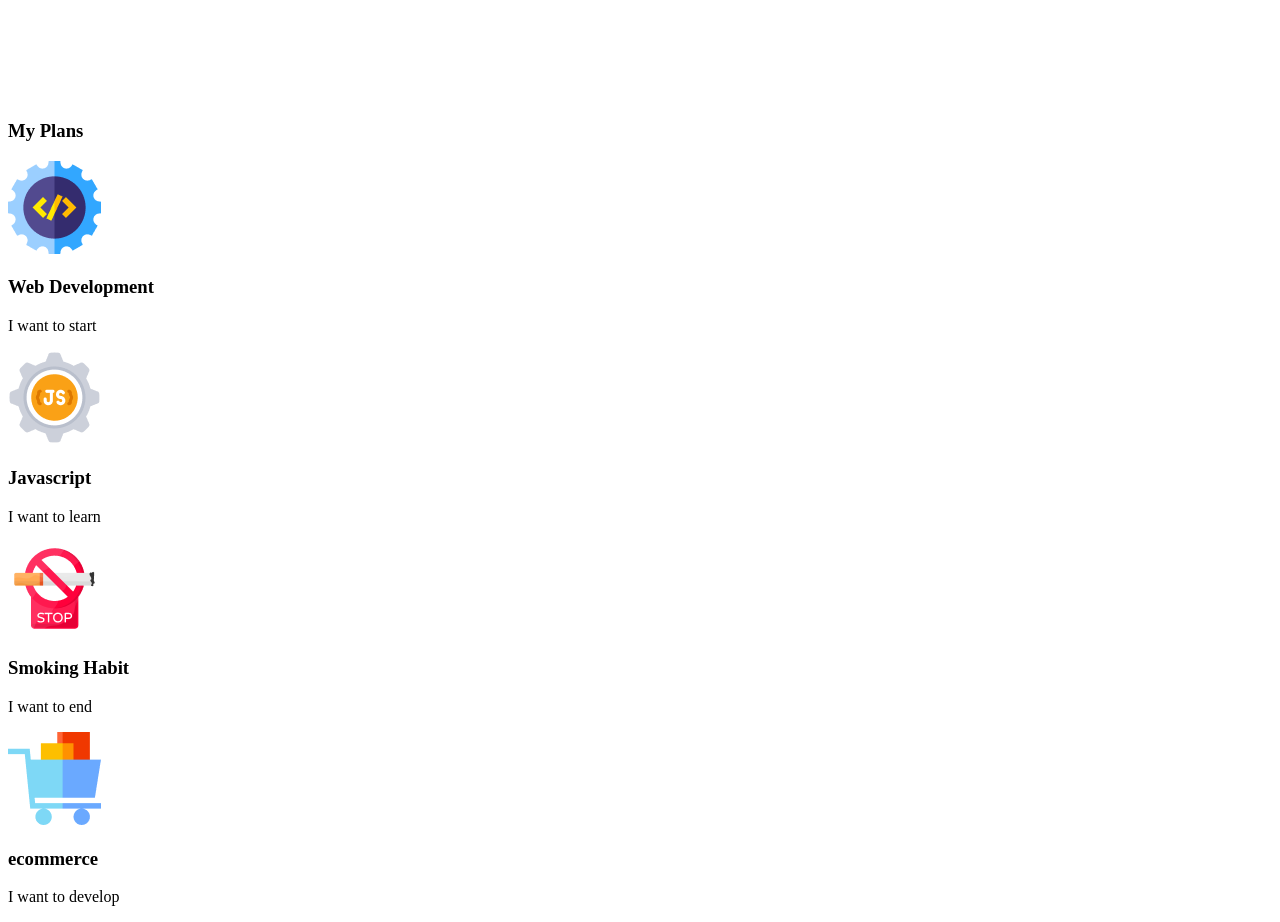
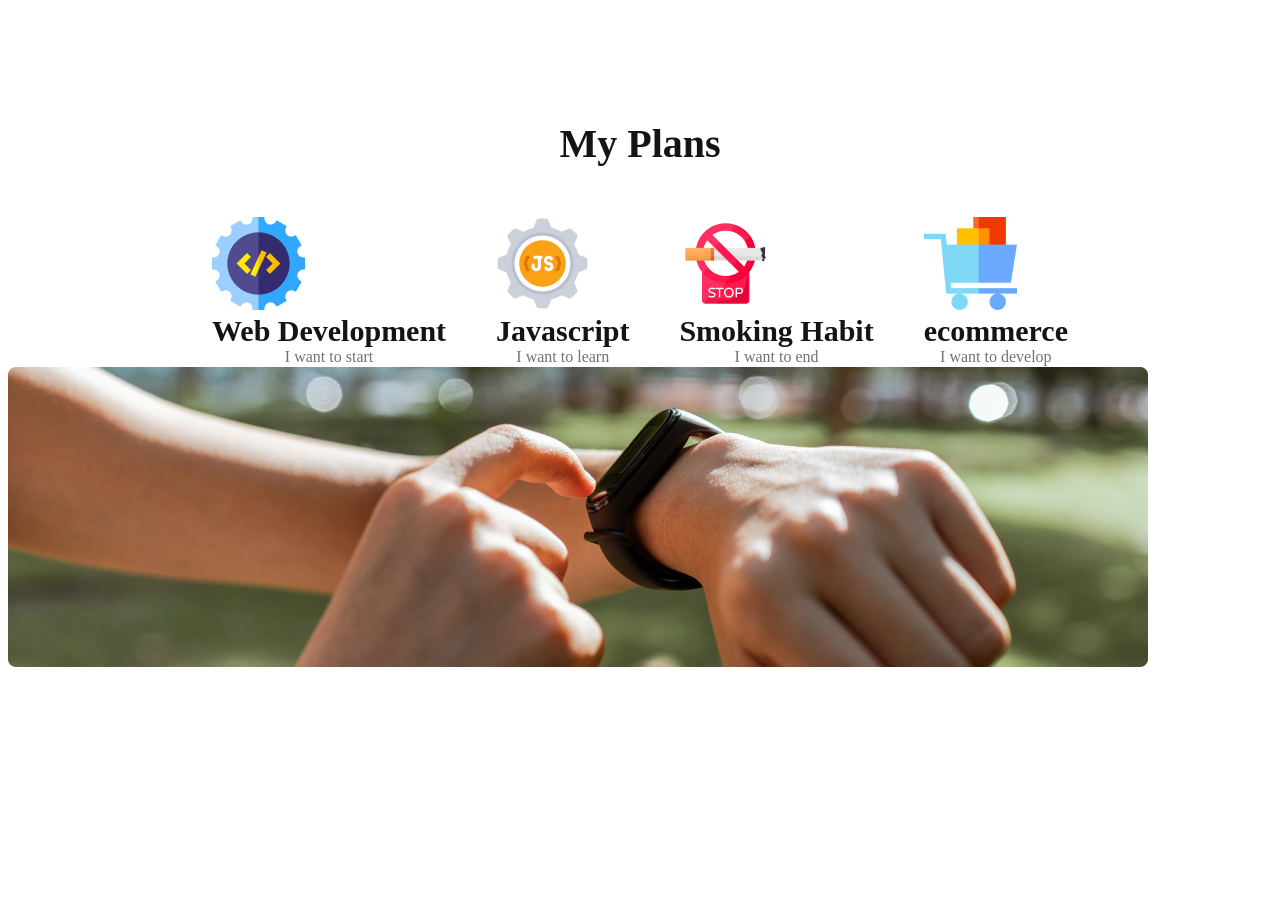
Before and after one commit to Mohammad-imran75/new-year-portfolio, a plain HTML site: page index.html in a window 1280 px wide. Shown: the part 1640-2562 px from the top of the page. After the commit the page ends 2319 px from the top, so only its background shows below. Drawn offline with Linux system fonts and the light colour scheme.

Commit message:
main section completed

```diff
--- a/index.html
+++ b/index.html
@@ -37,7 +37,8 @@
             </div>
         </section>
         <section class="my-plans">
-            <h3 class="my-plan-title">My Plans</h3>
+            <h3 id="my-plan-title">My Plans</h3>
+            <div class="my-plan-content">
         <div class="skill">
             <img src="images/icons/web.png" alt="">
             <h3 class="skill-title">Web Development</h3>
@@ -58,11 +59,13 @@
             <h3 class="skill-title">ecommerce</h3>
             <p class="skill-title-description">I want to develop</p>
         </div>
-
+    </div>
         </section>
     </main>
     <footer>
-
+        <div class="footer-section">
+            <img src="images/watch.png" alt="">
+        </div>
     </footer>
 </body>
 </html>
--- a/styles/year.css
+++ b/styles/year.css
@@ -79,3 +79,30 @@
 .failure-item{
     margin-top: 370px;
 }
+#my-plan-title{
+    font-size: 40px;
+    font-weight: 700;
+    color: #151414;
+    text-align: center;
+}
+.my-plan-content{
+    display: flex;
+    justify-content: center;
+    margin-top: 50px;
+    gap: 50px;
+}
+.skill-title{
+    font-size: 30px;
+    font-weight: 700;
+    text-align: center;
+    color: #151414;
+    margin: auto;
+}
+.skill-title-description{
+    font-style: 25px;
+    font-weight: 500;
+    text-align: center;
+    color: #737272;
+    margin-top: 15px;
+    margin: auto;
+}
```
